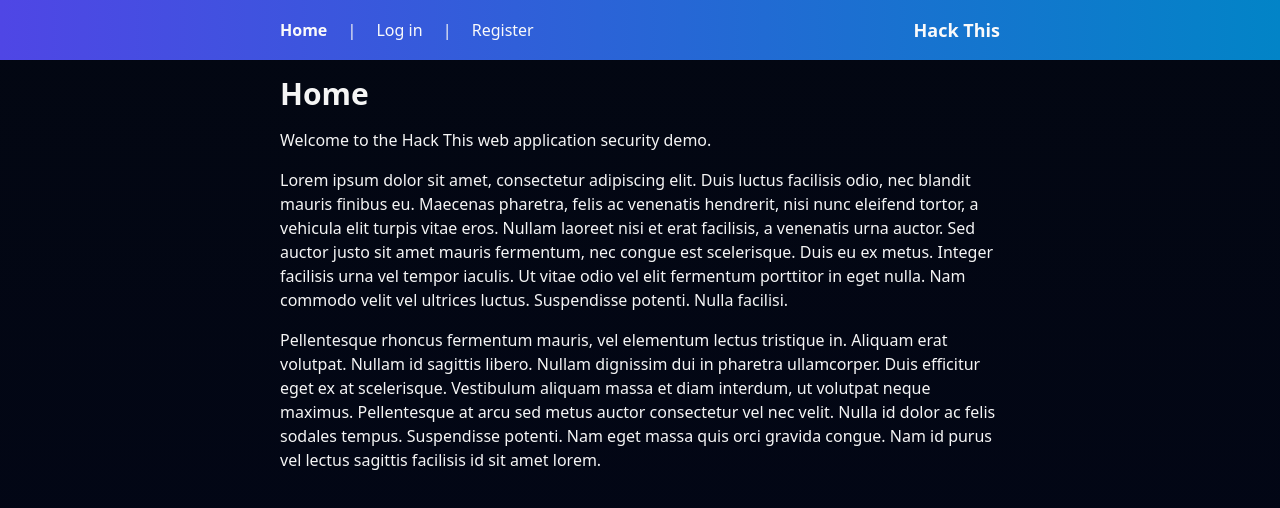
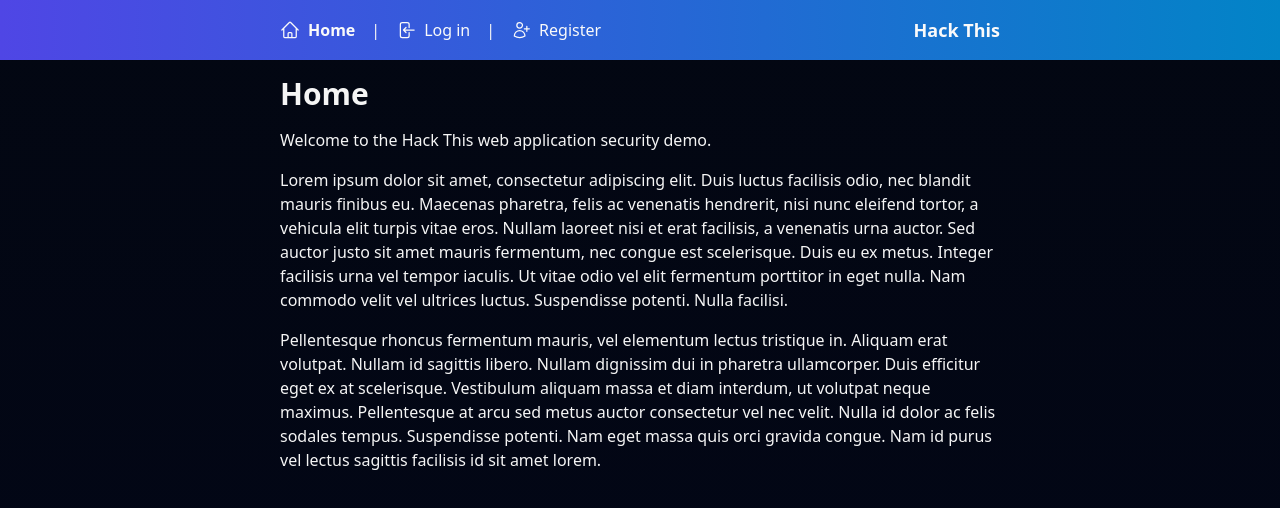
Before and after one commit to rikurauhala/hack-this, a React (Create React App) app in the folder web/: page / in a window 1280 px wide. Shown: the top 508 px of the page. Built offline with nearby package versions, Linux system fonts and the light colour scheme.

Commit message:
Add icons to the navigation bar

```diff
--- a/web/src/components/NavigationBar/NavigationBar.tsx
+++ b/web/src/components/NavigationBar/NavigationBar.tsx
@@ -2,6 +2,7 @@ import { useEffect, useState } from 'react';
 import { useLocation } from 'react-router-dom';
 import NavigationBarDivider from './NavigationBarDivider';
 import NavigationBarLink from './NavigationBarLink';
+import NavigationBarIcon from './NavigationBarIcon';
 
 interface User {
   token: string;
@@ -30,22 +31,18 @@ const NavigationBar = (): JSX.Element => {
   return (
     <div className="py-4 bg-gradient-to-r from-indigo-600 to-sky-600">
       <div className="container mx-auto max-w-screen-md px-6 flex justify-between items-center">
-        <div>
-          <NavigationBarLink text={textHome} to="/" />
+        <div className="flex items-center">
+          <NavigationBarLink icon={<NavigationBarIcon page="home" />} text={textHome} to="/" />
           <NavigationBarDivider />
-          {user
-            ? (
-              <>
-                <NavigationBarLink text={textLogOut} to="/logout" />
-                <span className="text-gray-300"> (logged in as <b>{user}</b>)</span>
-              </>
-            ) : (
-              <>
-                <NavigationBarLink text={textLogIn} to="/login" />
-                <NavigationBarDivider />
-                <NavigationBarLink text={textRegister} to="/register" />
-              </>
-            )}
+          {user ? (
+            <NavigationBarLink icon={<NavigationBarIcon page="logout" />} text={textLogOut} to="/logout" />
+          ) : (
+            <>
+              <NavigationBarLink icon={<NavigationBarIcon page="login" />} text={textLogIn} to="/login" />
+              <NavigationBarDivider />
+              <NavigationBarLink icon={<NavigationBarIcon page="register" />} text={textRegister} to="/register" />
+            </>
+          )}
         </div>
         <div className="text-neutral-50 text-lg font-semibold">
           Hack This
--- /dev/null
+++ b/web/src/components/NavigationBar/NavigationBarIcon.tsx
@@ -0,0 +1,28 @@
+import { ReactNode } from 'react';
+import {
+  ArrowLeftOnRectangleIcon,
+  ArrowRightOnRectangleIcon,
+  HomeIcon,
+  UserPlusIcon
+} from '@heroicons/react/24/outline';
+
+interface NavigationBarIconProps {
+  page: ReactNode;
+}
+
+const NavigationBarIcon = ({ page }: NavigationBarIconProps): JSX.Element => {
+  switch (page) {
+    case 'home':
+      return <HomeIcon className="h-5 w-5" />;
+    case 'login':
+      return <ArrowLeftOnRectangleIcon className="h-5 w-5" />;
+    case 'logout':
+      return <ArrowRightOnRectangleIcon className="h-5 w-5" />;
+    case 'register':
+      return <UserPlusIcon className="h-5 w-5" />;
+    default:
+      return <></>;
+  }
+};
+
+export default NavigationBarIcon;
--- a/web/src/components/NavigationBar/NavigationBarLink.tsx
+++ b/web/src/components/NavigationBar/NavigationBarLink.tsx
@@ -1,24 +1,28 @@
+import { ReactNode } from 'react';
 import { Link, useLocation } from 'react-router-dom';
 
 interface NavigationBarLinkProps {
   to: string;
   text: string;
+  icon: ReactNode;
 }
 
-const NavigationBarLink = ({ to, text }: NavigationBarLinkProps): JSX.Element => {
+const NavigationBarLink = ({ to, text, icon }: NavigationBarLinkProps): JSX.Element => {
   const currentPage = useLocation().pathname;
 
   if (currentPage === to) {
     return (
-      <span className="text-neutral-50 font-semibold">
-        {text}
-      </span>
+      <div className="text-neutral-50 font-semibold flex items-center">
+        {icon}
+        <span className="ml-2">{text}</span>
+      </div>
     );
   }
 
   return (
-    <Link className="text-neutral-50 hover:text-gray-300" to={to}>
-      {text}
+    <Link className="text-neutral-50 hover:text-gray-300 flex items-center" to={to}>
+      {icon}
+      <span className="ml-2">{text}</span>
     </Link>
   );
 };
```
